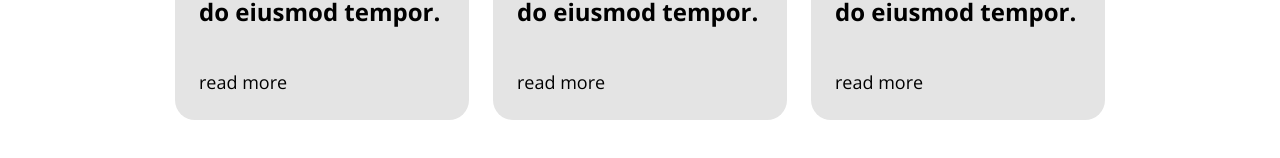
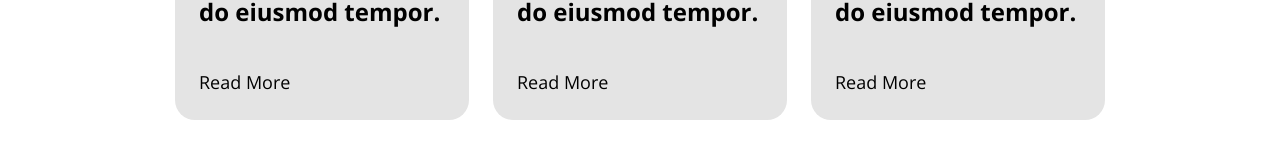
Before and after one commit to Aravind00777/unseen_react, a React (Vite) app: page / in a window 1280 px wide. Shown: the part 5911-6069 px from the top of the page. Built offline with nearby package versions, Linux system fonts and the light colour scheme; data requests are answered from the project's data file.

Commit message:
new sections styles

```diff
--- a/src/components/Latestnews.jsx
+++ b/src/components/Latestnews.jsx
@@ -34,7 +34,7 @@ export default function Latestnews(){
                     className="object-contain w-full "
                     />
                     <span className='block pt-6 pb-10 text-2xl font-bold'>{item.titles}</span>
-                    <a href="" className='text-lg '>{item.readmore}</a>
+                    <a href="" className='text-lg capitalize'>{item.readmore}</a>
                 </li>
                 ))}
 
```
